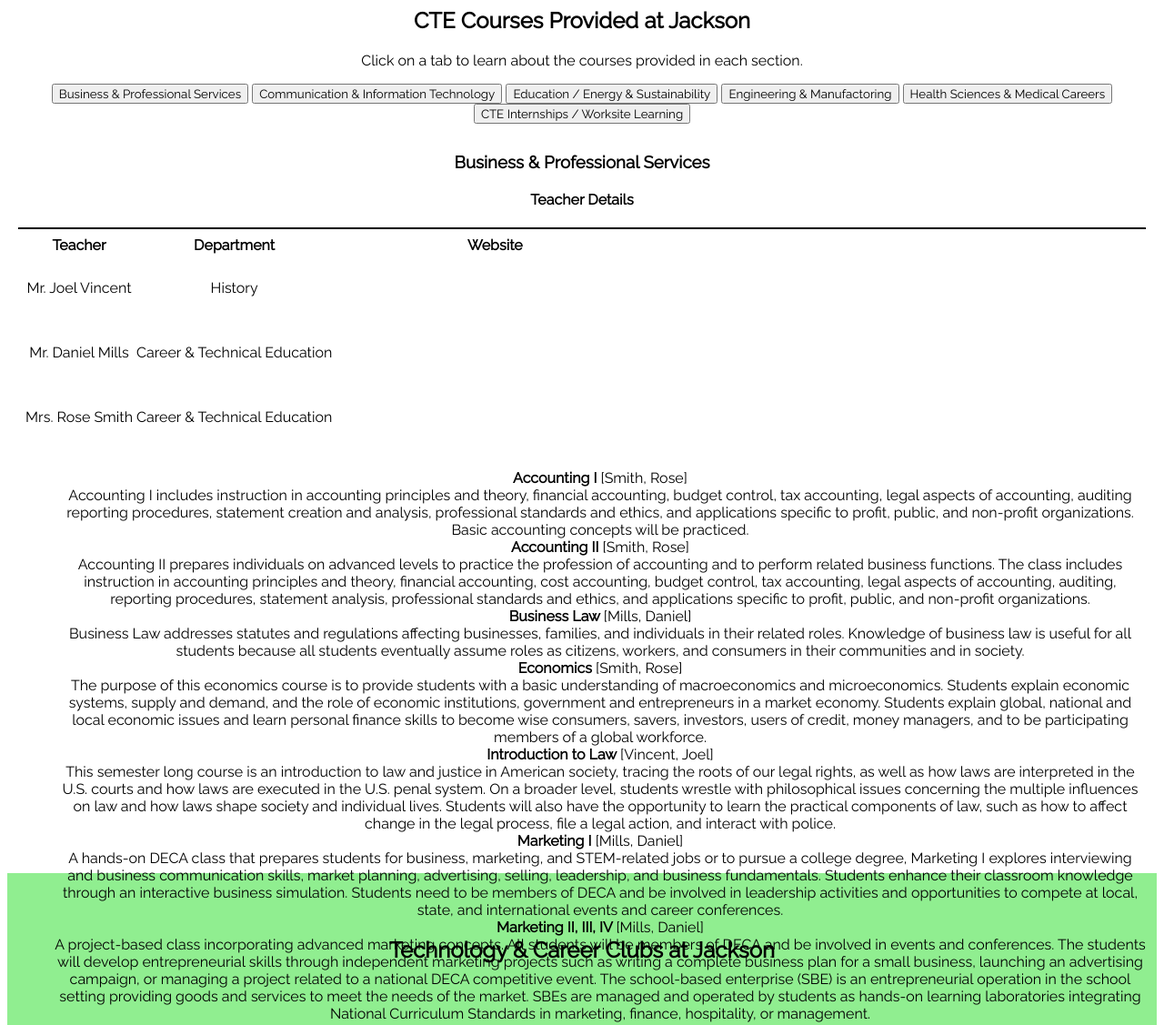
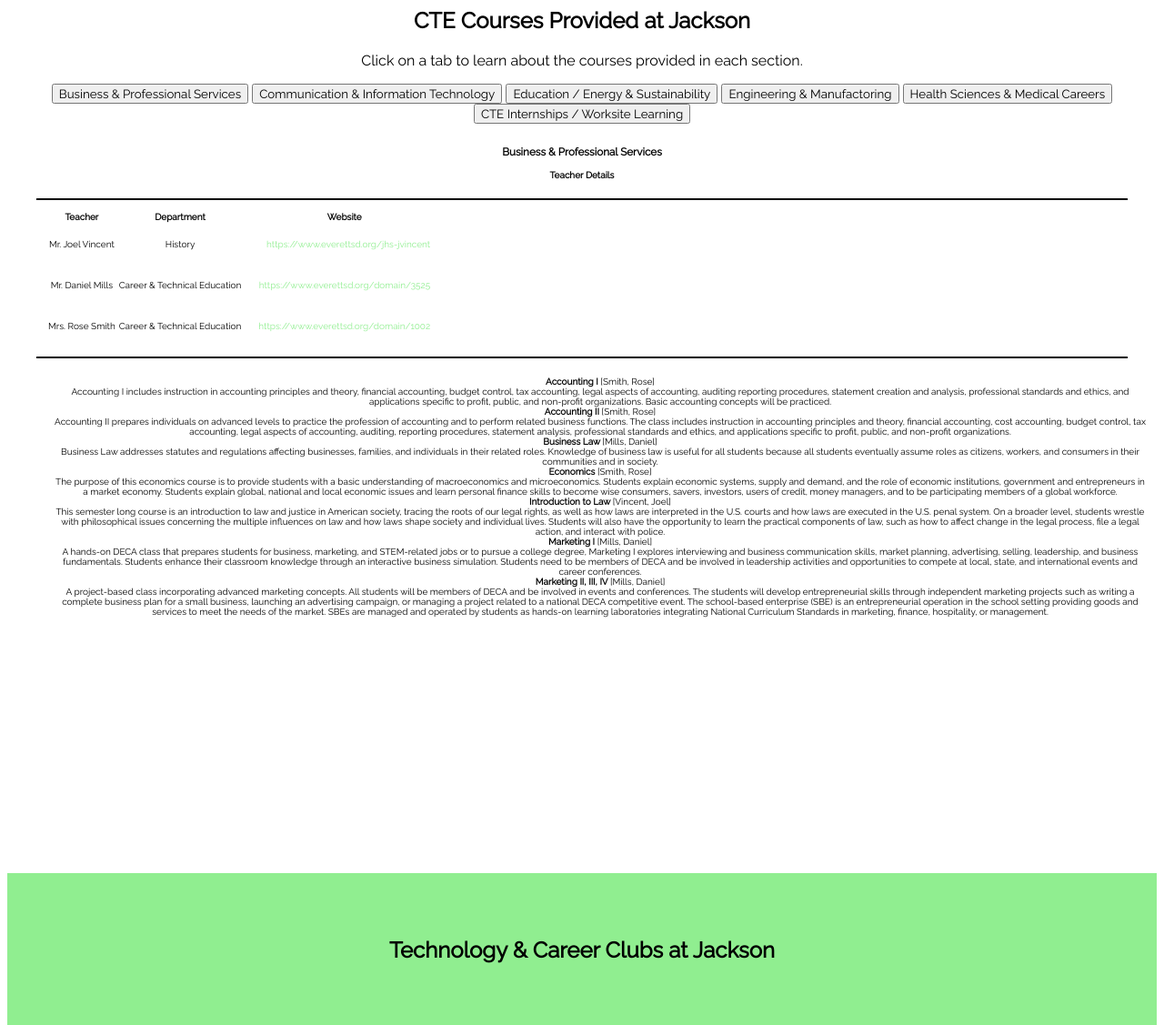
Before and after one commit to jhs11/jhs11.github.io, a plain HTML site: page CTE.html in a window 1280 px wide. Shown: the part 680-1807 px from the top of the page at 91% size. Drawn offline with Linux system fonts and the light colour scheme.

Commit message:
Update CTE.css

```diff
--- a/CTE.css
+++ b/CTE.css
@@ -32,7 +32,7 @@
 .navinfo{
   padding: 12px;
   height: 800px;
-  font-size: 1em;
+  font-size: 10px;
 }
 
 .tech-clubs{
@@ -44,11 +44,17 @@
 
 .table{
   text-align: center;
-  padding: 5px;
+  padding: 10px;
   border-top: 2px solid black;
+  border-bottom: 2px solid black;
+  margin: 20px;
 }
 ul{
   list-style: none;
+}
+
+a{
+  color: LightGreen;
 }
 #gall{
   background: linear-gradient( rgba(0, 0, 0, 0.5), rgba(0, 0, 0, 0.5) ), url('../images/greenbackground.jpg');
```
